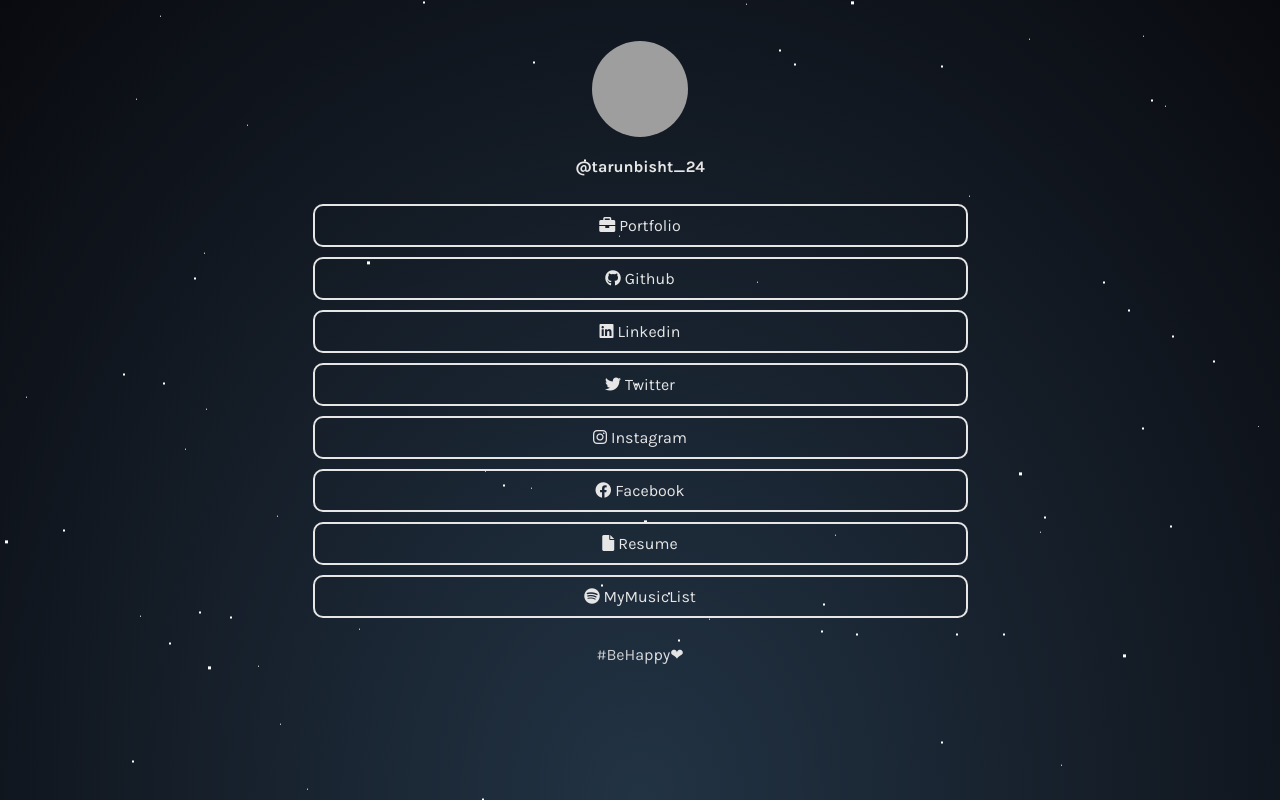
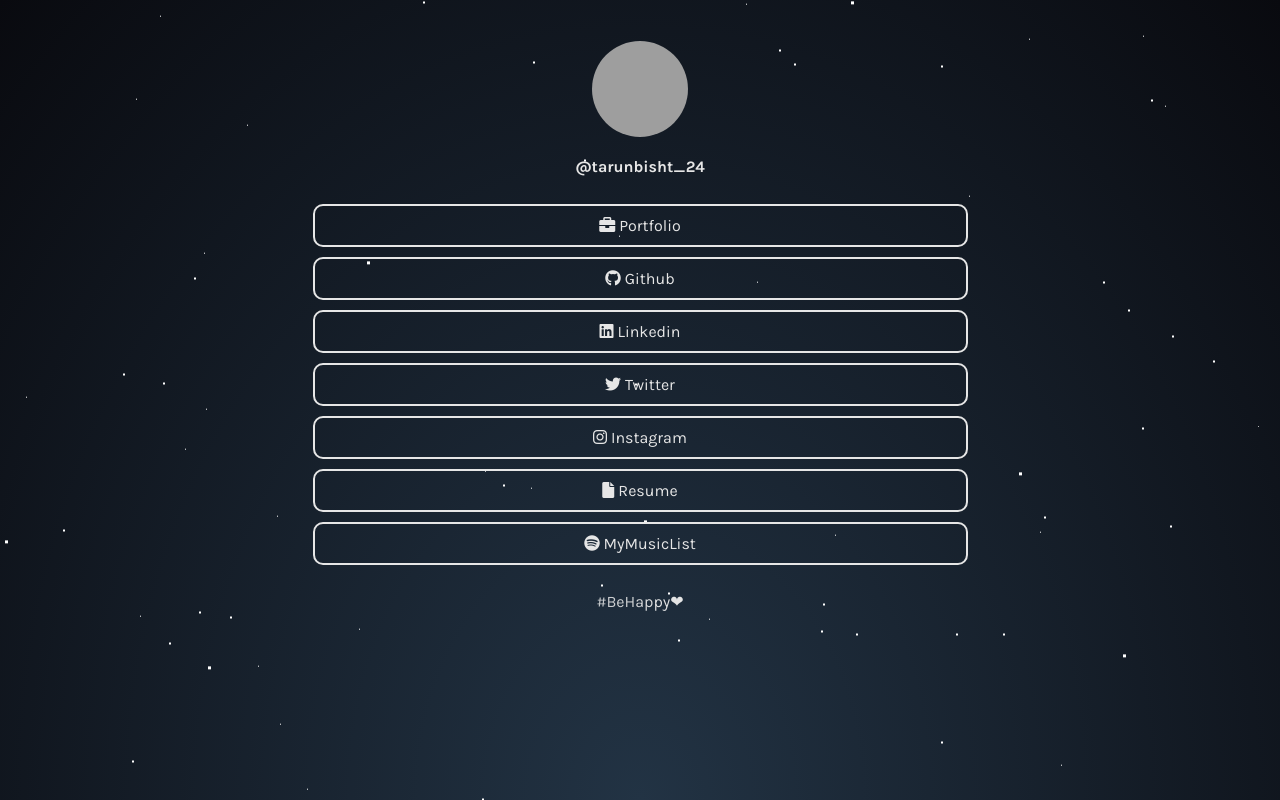
Before and after one commit to tarunbisht-24/linktree, a plain HTML site: page src/index.html in a window 1280 px wide. Drawn offline with Linux system fonts and the light colour scheme; grey boxes are pictures that could not be loaded.

Commit message:
Update index.html

```diff
--- a/src/index.html
+++ b/src/index.html
@@ -50,11 +50,9 @@
             <i class="fa-brands fa-linkedin">&nbsp;</i>Linkedin</a>
         <a class="link" href="https://twitter.com/tarunbisht_24" target="_blank">
             <i class="fa-brands fa-twitter"></i>&nbsp;</i>Twitter</a>
-        <a class="link" href="https://www.instagram.com/dumbtarun" target="_blank">
+        <a class="link" href="https://www.instagram.com/mainlytarun" target="_blank">
             <i class="fa-brands fa-instagram"></i>&nbsp;</i>Instagram</a>
-        <a class="link" href="https://www.youtube.com/watch?v=dQw4w9WgXcQ" target="_blank">
-            <i class="fa-brands fa-facebook">&nbsp;</i>Facebook</a>
-        <a class="link" href="https://drive.google.com/file/d/1-ot0yDkxm80ZPKQ7jTY0t6oGKBqXNaAo/view?usp=sharing" target="_blank">
+        <a class="link" href="https://drive.google.com/file/d/1524CtXwikMNXdinitMk-2vMykVXv4mLR/view?usp=sharing" target="_blank">
             <i class="fa-solid fa-file">&nbsp;</i>Resume</a>
         <a class="link" href="https://open.spotify.com/playlist/0jdQM7WqG3bWpYGZLaLNQr?si=0c94e3c9bdf544ef" target="_blank">
             <i class="fa-brands fa-spotify"></i>&nbsp;</i>MyMusicList</a>
```
